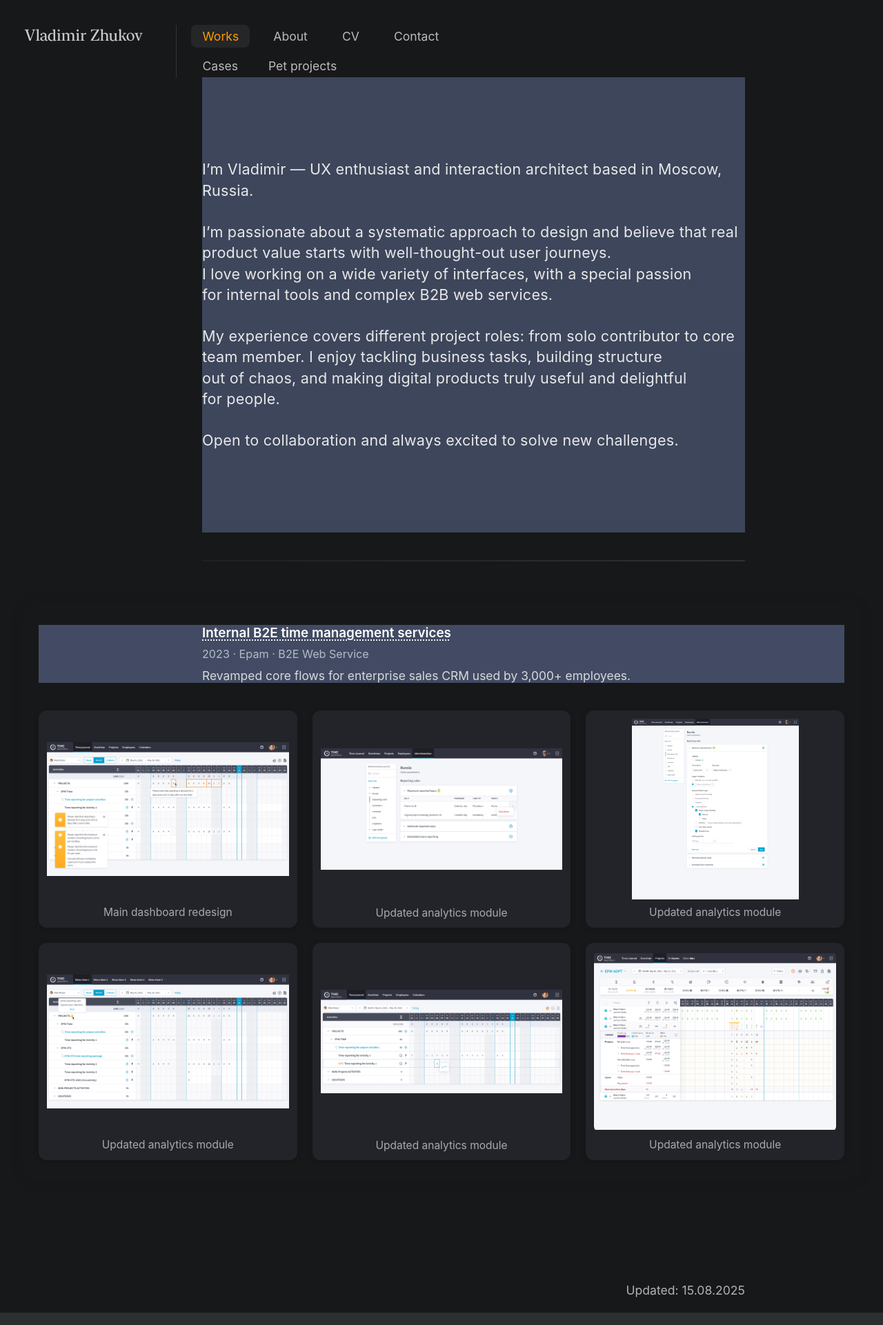
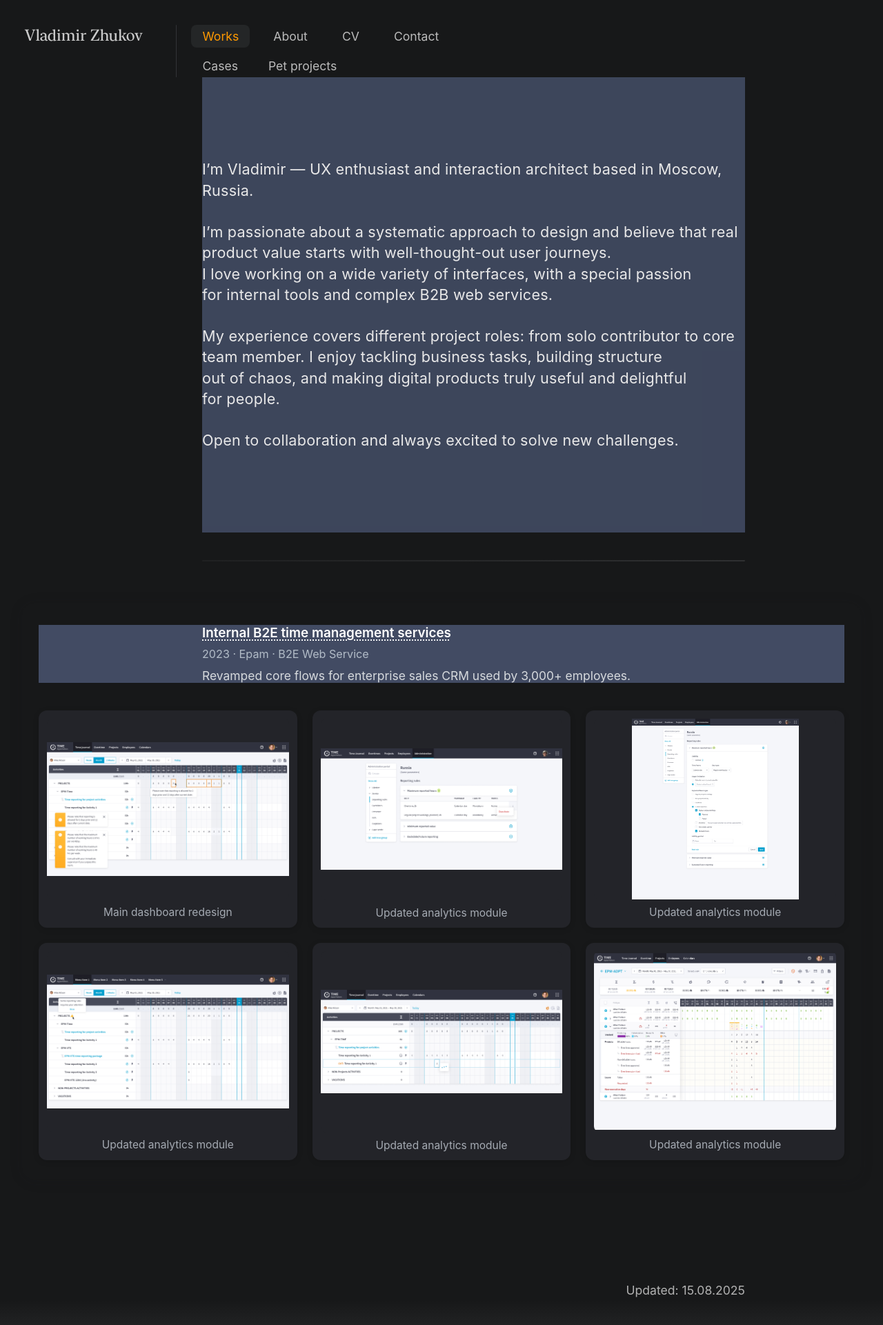
Before and after one commit to uxiscool/experience, a Jekyll site: the page built from index.md, in a window 1280 px wide. Shown: the whole page at 69% size. Built offline with Jekyll 4.4.1, drawn with Linux system fonts in a browser that asks for light colours.

Commit message:
Add files via upload

```diff
--- a/css/main.css
+++ b/css/main.css
@@ -637,9 +637,9 @@
   min-height: clamp(80px, 14vw, 400px);
   background: linear-gradient(
     to bottom,
-    rgb(23, 24, 25) 90%,
-    rgb(47, 51, 52) 50%,
-    rgb(43, 47, 48) 10%
+  rgb(23, 24, 25) 0%,
+  rgb(23, 24, 25) 80%,
+  rgb(33, 34, 35) 100%
   );
   display: flex;              /* ← делаем flex-контейнер */
   flex-direction: column;     /* ← ось сверху вниз */
```
